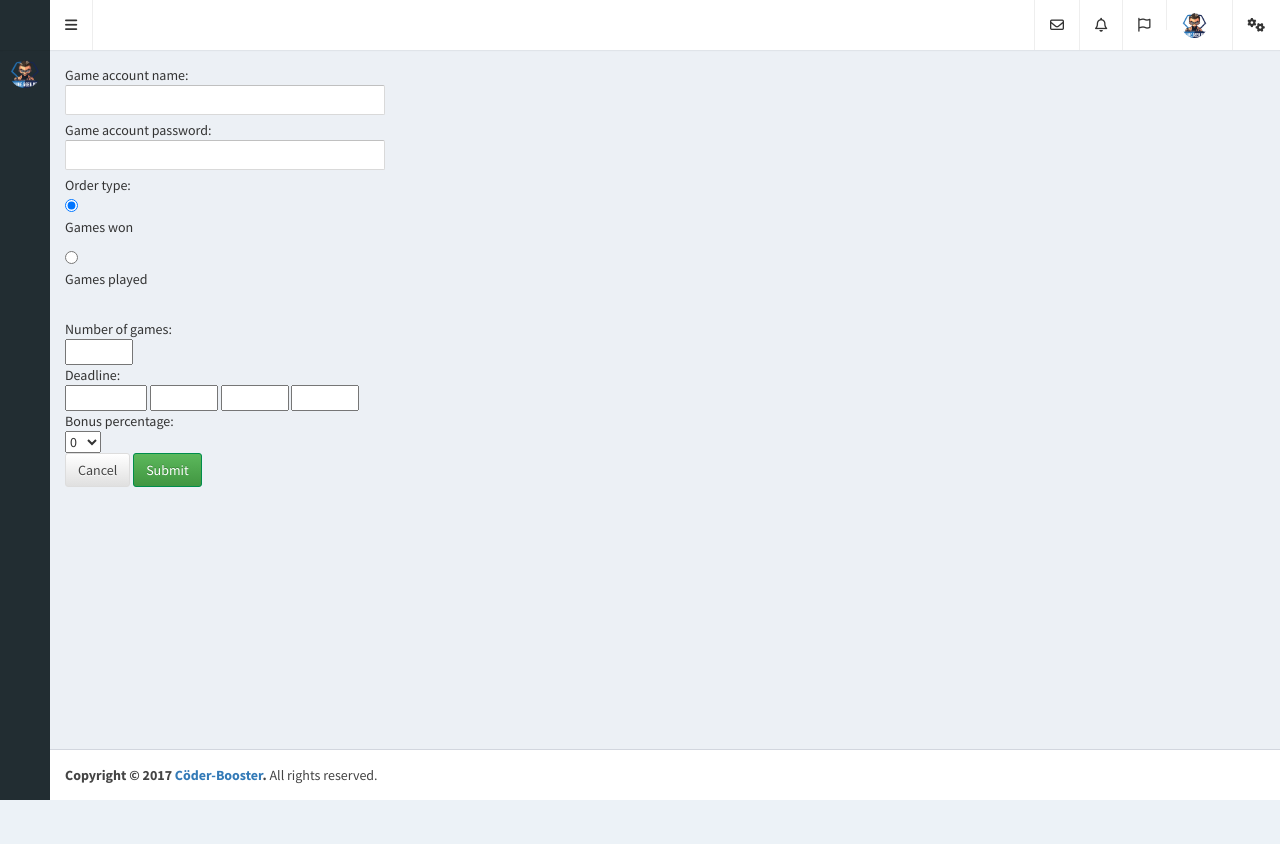
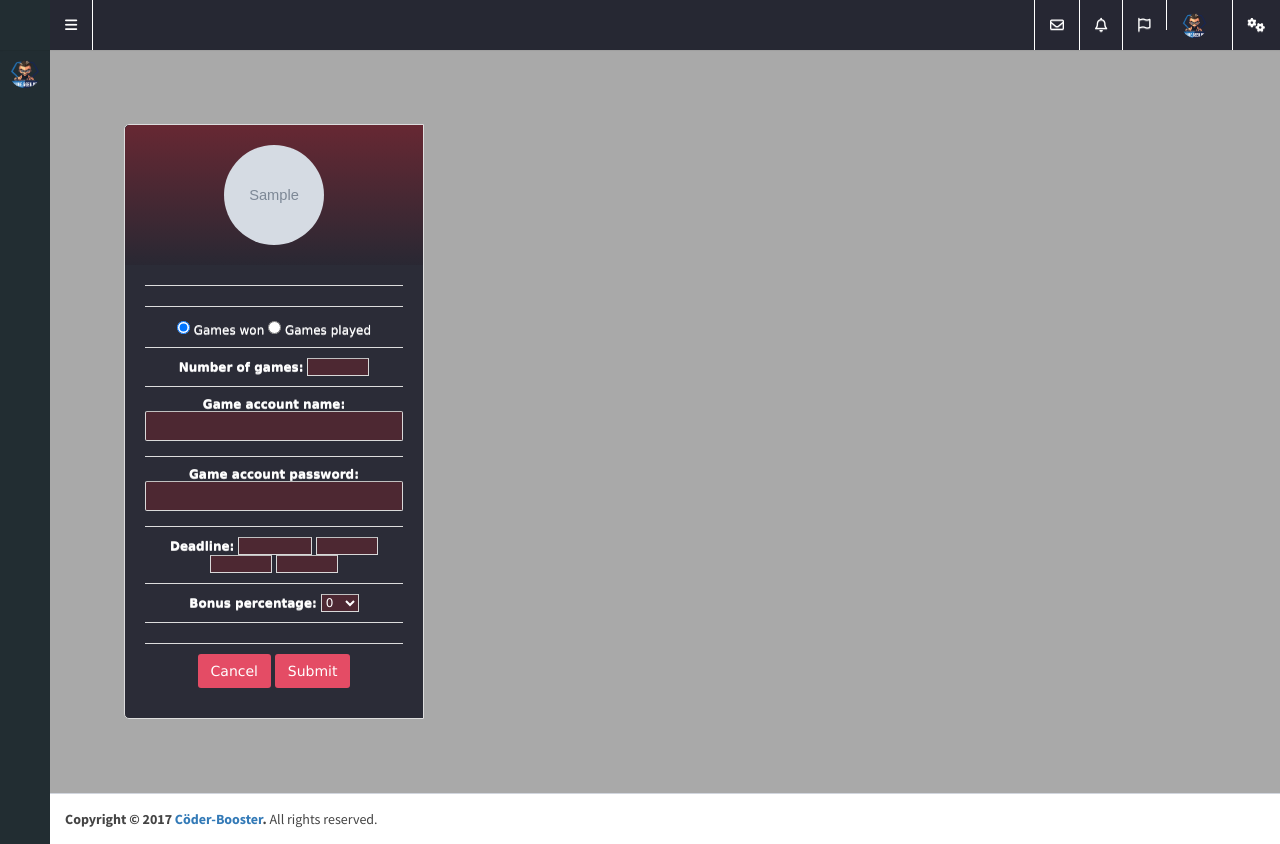
Before and after one commit to markKovacs/coder-boosters, a Spring app: template src/main/resources/templates/account/order-form.html in a window 1280 px wide, after a click on "Toggle navigation". Before the commit the page ends 800 px from the top, so only its background shows below. Run offline with Thymeleaf, Linux system fonts and the light colour scheme; the template is opened without the code that fills it: most values are stand-ins (such as "Sample title", 1, 10 or a date in 2020); grey boxes marked "Sample" are stand-in pictures; data that the repository does not hold is empty; some libraries are stand-ins or nearby versions; some web fonts are replaced.

Commit message:
Create new order with dark table template, create order page has new background image

```diff
--- /dev/null
+++ b/src/main/resources/public/css/skin-index.css
@@ -0,0 +1,214 @@
+/*
+ * Skin: Index-Color
+ * -----------
+ */
+/* skin-index navbar */
+.content-wrapper {
+    background-color: darkgrey;
+}
+
+.skin-index .main-header {
+    -webkit-box-shadow: 0px 1px 1px rgba(0, 0, 0, 0.05);
+    box-shadow: 0px 1px 1px rgba(0, 0, 0, 0.05);
+}
+
+.skin-index .main-header .navbar-toggle {
+    color: #ff851b;
+}
+
+.skin-index .main-header .navbar-brand {
+    color: #ffffff;
+    border-right: 1px solid #ffffff;
+}
+
+.skin-index .main-header .navbar {
+    background: rgba(39, 40, 51, 0.965);
+}
+
+.skin-index .main-header .navbar .nav > li > a {
+    color: #ffffff;
+}
+
+.skin-index .main-header .navbar .nav > li > a:hover,
+.skin-index .main-header .navbar .nav > li > a:active,
+.skin-index .main-header .navbar .nav > li > a:focus,
+.skin-index .main-header .navbar .nav .open > a,
+.skin-index .main-header .navbar .nav .open > a:hover,
+.skin-index .main-header .navbar .nav .open > a:focus,
+.skin-index .main-header .navbar .nav > .active > a {
+    background: #e44c65;
+    color: #ffffff;
+}
+
+.skin-index .main-header .navbar .sidebar-toggle {
+    color: #ffffff;
+}
+
+.skin-index .main-header .navbar .sidebar-toggle:hover {
+    color: #ffffff;
+    background: #e44c65;
+}
+
+.skin-index .main-header .navbar > .sidebar-toggle {
+    color: #ffffff;
+    border-right: 1px solid #ffffff;
+}
+
+.skin-index .main-header .navbar .navbar-nav > li > a {
+    border-right: 1px solid #ffffff;
+}
+
+.skin-index .main-header .navbar .navbar-custom-menu .navbar-nav > li > a,
+.skin-index .main-header .navbar .navbar-right > li > a {
+    border-left: 1px solid #ffffff;
+    border-right-width: 0;
+}
+
+.skin-index .main-header > .logo {
+    background: rgba(39, 40, 51, 0.965);
+    color: #ffffff;
+    border-bottom: 0 solid transparent;
+    border-right: 1px solid #ffffff;
+}
+
+.skin-index .main-header > .logo:hover {
+    background: #e44c65;
+}
+
+@media (max-width: 767px) {
+    .skin-index .main-header > .logo {
+        background: rgba(39, 40, 51, 0.965);
+
+        color: #ffffff;
+        border-bottom: 0 solid transparent;
+        border-right: none;
+    }
+
+    .skin-index .main-header > .logo:hover {
+        background: rgba(39, 40, 51, 0.965);
+
+    }
+}
+
+.skin-index .main-header li.user-header {
+    background: rgba(39, 40, 51, 0.965);
+
+}
+
+.skin-index .content-header {
+    background: transparent;
+    box-shadow: none;
+}
+
+.skin-index .wrapper,
+.skin-index .main-sidebar,
+.skin-index .left-side {
+    background: #222d32;
+}
+
+.skin-index .user-panel > .info,
+.skin-index .user-panel > .info > a {
+    color: #fff;
+}
+
+.skin-index .sidebar-menu > li.header {
+    color: #4b646f;
+    background: #1a2226;
+}
+
+.skin-index .sidebar-menu > li.active > a{
+    color: #ffffff;
+    background: #374850;
+}
+
+.skin-index .sidebar-menu > li > a {
+    border-left: 3px solid transparent;
+}
+
+.skin-index .sidebar-menu > li:hover > a{
+    background: #e44c65;
+
+    color: #ffffff;
+    border-bottom: 0 solid transparent;
+    border-right: none;
+}
+
+.skin-index .sidebar-menu > li.menu-open > a {
+    color: #ffffff;
+    background: #1e282c;
+}
+
+.skin-index .sidebar-menu > li.active > a {
+    border-left: #e44c65;
+}
+
+.skin-index .sidebar-menu > li > .treeview-menu {
+    margin: 0 1px;
+    background: #1c1d26;
+}
+
+.skin-index .sidebar a {
+    color: #b8c7ce;
+}
+
+.skin-index .sidebar a:hover {
+    text-decoration: none;
+}
+
+.skin-index .sidebar-menu .treeview-menu > li > a {
+    color: #8aa4af;
+}
+
+.skin-index .sidebar-menu .treeview-menu > li.active > a,
+.skin-index .sidebar-menu .treeview-menu > li > a:hover {
+    color: #e44c65;
+}
+
+.skin-index .sidebar-form {
+    border-radius: 3px;
+    border: 1px solid #374850;
+    margin: 10px 10px;
+}
+
+.skin-index .sidebar-form input[type="text"],
+.skin-index .sidebar-form .btn {
+    box-shadow: none;
+    background: #374850;
+    border: 1px solid transparent;
+    height: 35px;
+}
+
+.skin-index .sidebar-form input[type="text"] {
+    color: #666;
+    border-top-left-radius: 2px;
+    border-top-right-radius: 0;
+    border-bottom-right-radius: 0;
+    border-bottom-left-radius: 2px;
+}
+
+.skin-index .sidebar-form input[type="text"]:focus,
+.skin-index .sidebar-form input[type="text"]:focus + .input-group-btn .btn {
+    background: #fff;
+    color: #666;
+}
+
+.skin-index .sidebar-form input[type="text"]:focus + .input-group-btn .btn {
+    border-left: #fff;
+}
+
+.skin-index .sidebar-form .btn {
+    color: #999;
+    border-top-left-radius: 0;
+    border-top-right-radius: 2px;
+    border-bottom-right-radius: 2px;
+    border-bottom-left-radius: 0;
+}
+
+.skin-index .pace .pace-progress {
+    background: #222;
+}
+
+.skin-index .pace .pace-activity {
+    border-top: #222;
+    border-left: #222;
+}
--- /dev/null
+++ b/src/main/resources/public/css/table-create-order.css
@@ -0,0 +1,240 @@
+body {
+    background: #1c1d26;
+}
+
+#pricing-create-order-table {
+    margin: 2%;
+    text-align: center;
+    width: 98%;
+}
+
+.img-circle {
+    border-radius: 50%;
+    height: 100px;
+    width: 100px;
+}
+
+.name {
+    height: 40px;
+    width: 100px;
+}
+
+.boosters {
+    background-color: #1c1d26;
+}
+
+#pricing-create-order-table .plan {
+    font: 12px 'Lucida Sans', 'trebuchet MS', Arial, Helvetica;
+    text-shadow: 0 1px rgba(255, 255, 255, .8);
+    background: rgba(39, 40, 51, 0.965);
+    border: 1px solid #ddd;
+    color: #ffffff;
+    padding: 20px;
+    margin: 20px;
+    width: 300px; /* plan width = 180 + 20 + 20 + 1 + 1 = 222px */
+    float: left;
+    position: relative;
+}
+
+#pricing-create-order-table #most-popular {
+    z-index: 2;
+    top: -13px;
+    border-width: 3px;
+    padding: 30px 20px;
+    -moz-border-radius: 5px;
+    -webkit-border-radius: 5px;
+    border-radius: 5px;
+    -moz-box-shadow: 20px 0 10px -10px rgba(0, 0, 0, .15), -20px 0 10px -10px rgba(0, 0, 0, .15);
+    -webkit-box-shadow: 20px 0 10px -10px rgba(0, 0, 0, .15), -20px 0 10px -10px rgba(0, 0, 0, .15);
+    box-shadow: 20px 0 10px -10px rgba(0, 0, 0, .15), -20px 0 10px -10px rgba(0, 0, 0, .15);
+}
+
+#pricing-create-order-table .plan:nth-child(1) {
+    -moz-border-radius: 5px 0 0 5px;
+    -webkit-border-radius: 5px 0 0 5px;
+    border-radius: 5px 0 0 5px;
+}
+
+#pricing-create-order-table .plan:nth-child(4) {
+    -moz-border-radius: 0 5px 5px 0;
+    -webkit-border-radius: 0 5px 5px 0;
+    border-radius: 0 5px 5px 0;
+}
+
+/* --------------- */
+
+#pricing-create-order-table h3 {
+    font-size: 20px;
+    font-weight: normal;
+    padding: 20px;
+    margin: -20px -20px 0px -20px;
+    background-color: rgba(103, 40, 51, 0.965);
+    background-image: -moz-linear-gradient(#fff, #eee);
+    background-image: -webkit-gradient(linear, left top, left bottom, from(#fff), to(#eee));
+    background-image: -webkit-linear-gradient(#fff, #eee);
+    background-image: -o-linear-gradient(#fff, #eee);
+    background-image: -ms-linear-gradient(#fff, #eee);
+    background-image: linear-gradient(rgba(103, 40, 51, 0.965), rgba(39, 40, 51, 0.965));
+}
+
+#pricing-create-order-table #most-popular h3 {
+    background-color: #ddd;
+    background-image: -moz-linear-gradient(#eee, #ddd);
+    background-image: -webkit-gradient(linear, left top, left bottom, from(#eee), to(#ddd));
+    background-image: -webkit-linear-gradient(#eee, #ddd);
+    background-image: -o-linear-gradient(#eee, #ddd);
+    background-image: -ms-linear-gradient(#eee, #ddd);
+    background-image: linear-gradient(#eee, #ddd);
+    margin-top: -30px;
+    padding-top: 30px;
+    -moz-border-radius: 5px 5px 0 0;
+    -webkit-border-radius: 5px 5px 0 0;
+    border-radius: 5px 5px 0 0;
+}
+
+#pricing-create-order-table .plan:nth-child(1) h3 {
+    -moz-border-radius: 5px 0 0 0;
+    -webkit-border-radius: 5px 0 0 0;
+    border-radius: 5px 0 0 0;
+}
+
+#pricing-create-order-table .plan:nth-child(4) h3 {
+    -moz-border-radius: 0 5px 0 0;
+    -webkit-border-radius: 0 5px 0 0;
+    border-radius: 0 5px 0 0;
+}
+
+#pricing-create-order-table h3 span {
+    display: block;
+    font: bold 25px/100px Georgia, Serif;
+    color: #777;
+    background: #fff;
+    border: 5px solid #fff;
+    height: 100px;
+    width: 100px;
+
+}
+
+/* --------------- */
+
+#pricing-create-order-table ul {
+    margin: 20px 0 0 0;
+    padding: 0;
+    list-style: none;
+}
+
+#pricing-create-order-table li {
+    border-top: 1px solid #ddd;
+    padding: 10px 0;
+}
+
+/* --------------- */
+
+#pricing-create-order-table .signup {
+    position: relative;
+    padding: 8px 20px;
+    margin: 20px 0 0 0;
+    color: #fff;
+    font: bold 14px Arial, Helvetica;
+    text-transform: uppercase;
+    text-decoration: none;
+    display: inline-block;
+    background-color: #72ce3f;
+    background-image: -moz-linear-gradient(#72ce3f, #62bc30);
+    background-image: -webkit-gradient(linear, left top, left bottom, from(#72ce3f), to(#62bc30));
+    background-image: -webkit-linear-gradient(#72ce3f, #62bc30);
+    background-image: -o-linear-gradient(#72ce3f, #62bc30);
+    background-image: -ms-linear-gradient(#72ce3f, #62bc30);
+    background-image: linear-gradient(#72ce3f, #62bc30);
+    -moz-border-radius: 3px;
+    -webkit-border-radius: 3px;
+    border-radius: 3px;
+    text-shadow: 0 1px 0 rgba(0, 0, 0, .3);
+    -moz-box-shadow: 0 1px 0 rgba(255, 255, 255, .5), 0 2px 0 rgba(0, 0, 0, .7);
+    -webkit-box-shadow: 0 1px 0 rgba(255, 255, 255, .5), 0 2px 0 rgba(0, 0, 0, .7);
+    box-shadow: 0 1px 0 rgba(255, 255, 255, .5), 0 2px 0 rgba(0, 0, 0, .7);
+}
+
+#pricing-create-order-table .signup:hover {
+    background-color: #62bc30;
+    background-image: -moz-linear-gradient(#62bc30, #72ce3f);
+    background-image: -webkit-gradient(linear, left top, left bottom, from(#62bc30), to(#72ce3f));
+    background-image: -webkit-linear-gradient(#62bc30, #72ce3f);
+    background-image: -o-linear-gradient(#62bc30, #72ce3f);
+    background-image: -ms-linear-gradient(#62bc30, #72ce3f);
+    background-image: linear-gradient(#62bc30, #72ce3f);
+}
+
+#pricing-create-order-table .signup:active, #pricing-create-order-table .signup:focus {
+    background: #62bc30;
+    top: 2px;
+    -moz-box-shadow: 0 0 3px rgba(0, 0, 0, .7) inset;
+    -webkit-box-shadow: 0 0 3px rgba(0, 0, 0, .7) inset;
+    box-shadow: 0 0 3px rgba(0, 0, 0, .7) inset;
+}
+
+/* --------------- */
+
+.clear:before, .clear:after {
+    content: "";
+    display: table
+}
+
+.clear:after {
+    clear: both
+}
+
+.clear {
+    zoom: 1
+}
+
+.special {
+    background-color: #e44c65;
+!important;
+    box-shadow: none;
+    color: #ffffff;
+}
+
+input[type=text] {
+    height: 30px;
+    font-size: 16px;
+    width: 100%;
+    margin: 0 auto;
+    margin-bottom: 5px;
+    -webkit-appearance: none;
+    background: #4d2832;
+    border: 1px solid #d9d9d9;
+    border-top: 1px solid #c0c0c0;
+    border-radius: 2px;
+    padding: 0 8px;
+}
+
+input[type=number], select {
+    background: #4d2832;
+    border: 1px solid #d9d9d9;
+    border-top: 1px solid #c0c0c0;
+}
+
+.pricing-create-order-table {
+    margin: 0px auto;
+}
+
+form {
+    margin: 0px auto;
+}
+
+.rl-new-order {
+    background: url(../pictures/new-order/rl.jpg) center center;
+}
+.lol-new-order {
+    background: url(../pictures/new-order/lol.jpg) center center;
+}
+.wow-new-order {
+    background: url(../pictures/new-order/wow.jpg) center center;
+}
+.ow-new-order {
+    background: url(../pictures/new-order/ow.jpg) center center;
+}
+.csgo-new-order {
+    background: url(../pictures/new-order/csgo.jpg) center center;
+}
--- a/src/main/resources/templates/account/customer-paypal.html
+++ b/src/main/resources/templates/account/customer-paypal.html
@@ -62,7 +62,7 @@
                                     <form role="form" id="payment-form" method="POST" th:action="@{~/customer-paypal}">
                                         <div>
                                             <label for="amount">Amount: </label>
-                                            <input id="amount" type="number" name="amount" required>
+                                            <input id="amount" name="amount" required>
                                         </div>
                                         <div class="row">
                                             <div class="col-xs-12">
@@ -99,7 +99,7 @@
                                             <div class="col-xs-5 col-md-5 pull-right">
                                                 <div class="form-group">
                                                     <label for="cardCVC">CV CODE</label>
-                                                    <input class="form-control" id="cardCVC" type="text"
+                                                    <input class="form-control" id="cardCVC"
                                                            pattern="[0-9]+" maxlength="3" placeholder="CVC" required>
                                                 </div>
                                             </div>
@@ -137,7 +137,7 @@
                                           th:action="@{~/customer-paypal}">
                                         <div>
                                             <label for="amount">Amount: </label>
-                                            <input id="amount" type="number" name="amount" required>
+                                            <input id="amount" name="amount" required>
                                         </div>
                                         <div class="row">
                                             <div class="col-xs-12">
--- a/src/main/resources/templates/account/layout.html
+++ b/src/main/resources/templates/account/layout.html
@@ -43,10 +43,12 @@
 
     <link rel="stylesheet" type="text/css" th:href="@{~/css/skin-blue.min.css}"/>
     <link rel="stylesheet" type="text/css" th:href="@{~/css/skin-black.css}"/>
+    <link rel="stylesheet" type="text/css" th:href="@{~/css/skin-index.css}"/>
 
-    <link rel="stylesheet" type="text/css" th:href="@{~/css/table.css}"/>
+    <link rel="stylesheet" type="text/css" th:href="@{~/css/table-dark.css}"/>
     <link rel="stylesheet" th:href="@{~/css/error-message.css}"/>
     <link rel="stylesheet" type="text/css" th:href="@{~/css/pay.css}"/>
+    <link rel="stylesheet" type="text/css" th:href="@{~/css/table-create-order.css}"/>
 
     <!-- Title formatted as title-pattern specifies -->
     <title layout:title-pattern="$CONTENT_TITLE - CöderBoosters">CöderBoosters</title>
@@ -101,7 +103,7 @@
 -->
 <div layout:fragment="content2">
 
-    <body class="hold-transition skin-black sidebar-mini">
+    <body class="hold-transition skin-index sidebar-mini">
     <div class="wrapper">
 
         <!-- Main Header -->
--- a/src/main/resources/templates/account/order-form.html
+++ b/src/main/resources/templates/account/order-form.html
@@ -11,33 +11,9 @@
 
 <body>
 
-<div layout:fragment="content">
-    <th:block th:switch="${game_type}">
-
-        <th:block th:case="'LOL'">
-            <h1>LoL Boost Order Creation</h1>
-        </th:block>
-
-        <th:block th:case="'WOW'">
-            <h1>WoW Boost Order Creation</h1>
-        </th:block>
-
-        <th:block th:case="'OW'">
-            <h1>OW Boost Order Creation</h1>
-        </th:block>
-
-        <th:block th:case="'RL'">
-            <h1>Rocket League Boost Order Creation</h1>
-        </th:block>
-
-        <th:block th:case="'CSGO'">
-            <h1>CSGO Boost Order Creation</h1>
-        </th:block>
-
-    </th:block>
-
+<div layout:fragment="content"  th:class="${game_type.toLowerCase() + '-new-order'}">
     <!-- ERRORS -->
-    <div th:if="${errors}" id="error-messages" >
+    <div th:if="${errors}" id="error-messages">
         <div th:each="error : ${errors}">
             <span class="alert" th:text="${error}"></span>
             <br>
@@ -47,6 +23,72 @@
     <!-- ORDER FORM -->
     <form action="/create-order" method="POST">
 
+
+        <div id="pricing-create-order-table" class="clear content">
+            <div class="plan">
+                <h3>
+                    <img class="img-circle" id="show-lol"
+                         th:src="${'/pictures/game-picture/' +  game_type.toLowerCase() + '.png'}">
+
+                </h3>
+                <ul>
+                    <li>
+                        <th:block th:switch="${game_type}">
+
+                            <th:block th:case="'LOL'">
+                                <h1>League Of Legends</h1>
+                            </th:block>
+
+                            <th:block th:case="'WOW'">
+                                <h1>World Of Warcraft</h1>
+                            </th:block>
+
+                            <th:block th:case="'OW'">
+                                <h1>Overwatch</h1>
+                            </th:block>
+
+                            <th:block th:case="'RL'">
+                                <h1>Rocket League</h1>
+                            </th:block>
+
+                            <th:block th:case="'CSGO'">
+                                <h1>Counter-Strike:Go</h1>
+                            </th:block>
+
+                        </th:block>
+
+
+                    </li>
+                    <li>
+                        <input type="radio" name="orderType" value="GAMES_WON" checked="checked"/>
+                        Games won
+                        <input type="radio" name="orderType" value="GAMES_PLAYED"/>
+                        Games played
+                    </li>
+                    <li><b>Number of games:</b>
+                        <input type="number" min="1" max="10" name="numberOfGames" required/><br>
+                    </li>
+                    <li><b>Game account name:</b>
+                        <input type="text" name="gameAccName" minlength="4" class="short" required><br>
+                    </li>
+                    <li><b>Game account password:</b>
+                        <input type="text" name="gameAccPassword" minlength="4" class="short" required><br>
+                    </li>
+                    <li><b>Deadline:</b>
+                        <input type="number" min="2017" max="2099" name="year" required/>
+                        <input type="number" min="1" max="12" name="month" required/>
+                        <input type="number" min="1" max="31" name="day" required/>
+                        <input type="number" min="0" max="24" name="hour" required/><br>
+                    </li>
+                    <li><b>Bonus percentage:</b>
+                        <select name="bonusPercentage" required><br>
+                            <option selected value="0">0</option>
+                            <option value="5">5</option>
+                            <option value="10">10</option>
+                            <option value="15">15</option>
+                        </select>
+                    </li>
+                    <li>
                         <!-- GENERIC PART -->
                         <div th:replace="fragments/fragments :: general-order-part"></div>
 
@@ -75,10 +117,16 @@
 
                         </th:block>
 
+                    </li>
+                    <li>
                         <!-- CANCEL/SUBMIT BUTTONS -->
-        <a th:href="@{~/customer-orders}"><input class="btn btn-default" type="button" value="Cancel"></a>
-        <button class="btn btn-success" type="submit">Submit</button>
-
+                        <a th:href="@{~/customer-orders}"><input class="btn special" type="button"
+                                                                 value="Cancel"></a>
+                        <button class="btn special" type="submit">Submit</button>
+                    </li>
+                </ul>
+            </div>
+        </div>
     </form>
 
 </div>
--- a/src/main/resources/templates/fragments/fragments.html
+++ b/src/main/resources/templates/fragments/fragments.html
@@ -1,28 +1,6 @@
 <div th:fragment="general-order-part" xmlns:th="http://www.w3.org/1999/xhtml">
     <input type="hidden" th:value="${game_type}" name="gameType" required/>
-    Game account name:<br>
-    <input type="text" name="gameAccName" minlength="4" class="short" required><br>
-    Game account password:<br>
-    <input type="text" name="gameAccPassword" minlength="4" class="short" required><br>
-    Order type:<br>
-    <input type="radio" name="orderType" value="GAMES_WON" checked="checked"/>
-    <p>Games won</p>
-    <input type="radio" name="orderType" value="GAMES_PLAYED"/>
-    <p>Games played</p><br>
-    Number of games:<br>
-    <input type="number" min="1" max="10" name="numberOfGames" required/><br>
-    Deadline:<br>
-    <input type="number" min="2017" max="2099" name="year" required/>
-    <input type="number" min="1" max="12" name="month" required/>
-    <input type="number" min="1" max="31" name="day" required/>
-    <input type="number" min="0" max="24" name="hour" required/><br>
-    Bonus percentage:<br>
-    <select name="bonusPercentage" required><br>
-        <option selected value="0">0</option>
-        <option value="5">5</option>
-        <option value="10">10</option>
-        <option value="15">15</option>
-    </select>
+
 </div>
 
 <div th:fragment="lol-specific-form" xmlns:th="http://www.w3.org/1999/xhtml">
```
Also changed, not shown: src/main/resources/public/pictures/new-order/csgo.jpg (added), src/main/resources/public/pictures/new-order/lol.jpg (added), src/main/resources/public/pictures/new-order/ow.jpg (added), src/main/resources/public/pictures/new-order/rl.jpg (added), src/main/resources/public/pictures/new-order/wow.jpg (added). Lines whose indentation alone changed are shown as unchanged.
